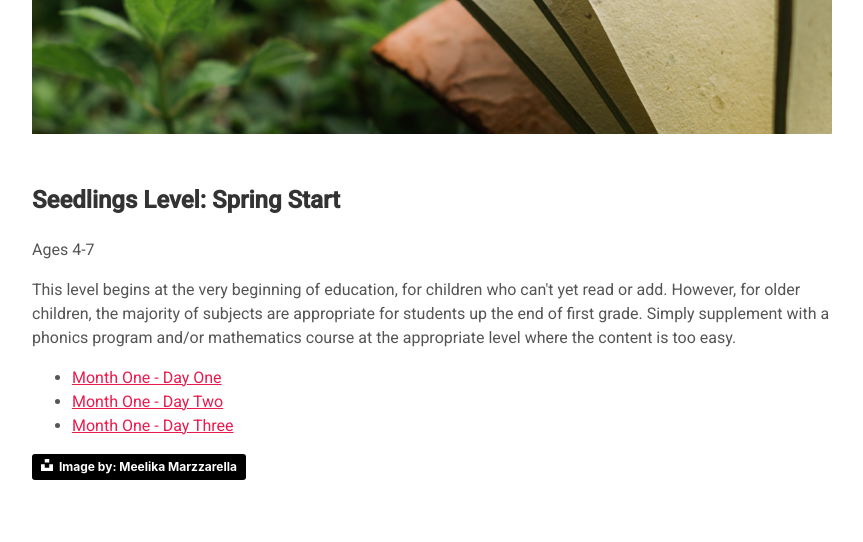
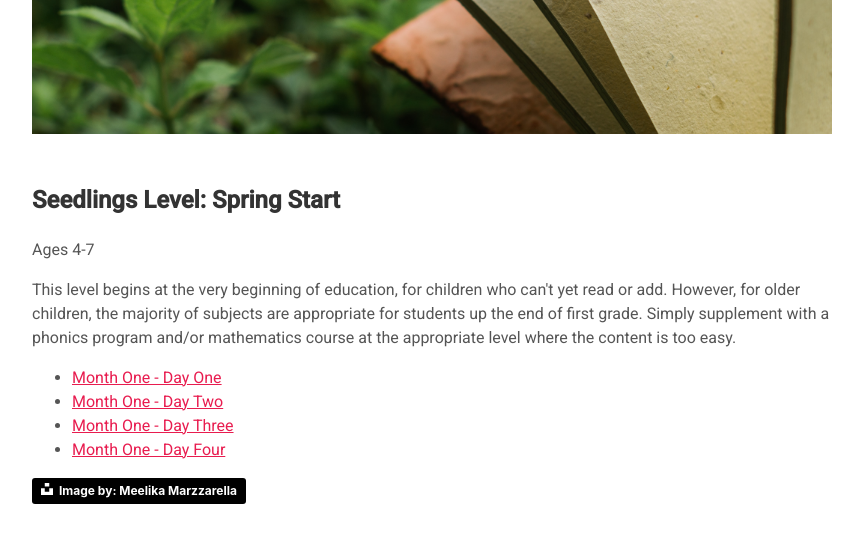
Before and after one commit to TaiWilkin/Course-of-Study, a plain HTML site: page index.html in a window 1280 px wide. Shown: the part 224-766 px from the top of the page, without its empty margins (208-1071 px from the left). Drawn offline with Linux system fonts and the light colour scheme.

Commit message:
day four

```diff
--- a/index.html
+++ b/index.html
@@ -32,6 +32,10 @@
           Month One - Day Three
         </a>
       </li>
+      <li>
+        <a href="https://docs.google.com/document/d/e/2PACX-1vQTlZtYD9gUQQ88i8GqUAOMWTrD7oT4DBzKWZOvw88Pj4JuPzQw6cX2jz5SmPfYJcwKAi3fpM5D707r/pub">
+          Month One - Day Four
+        </a>
     </ul>
     <a style="background-color:black;color:white;text-decoration:none;padding:4px 6px;font-family:-apple-system, BlinkMacSystemFont, &quot;San Francisco&quot;, &quot;Helvetica Neue&quot;, Helvetica, Ubuntu, Roboto, Noto, &quot;Segoe UI&quot;, Arial, sans-serif;font-size:12px;font-weight:bold;line-height:1.2;display:inline-block;border-radius:3px" href="https://unsplash.com/@moonlitlens?utm_medium=referral&amp;utm_campaign=photographer-credit&amp;utm_content=creditBadge" target="_blank" rel="noopener noreferrer" title="Download free do whatever you want high-resolution photos from Meelika Marzzarella"><span style="display:inline-block;padding:2px 3px"><svg xmlns="http://www.w3.org/2000/svg" style="height:12px;width:auto;position:relative;vertical-align:middle;top:-2px;fill:white" viewBox="0 0 32 32"><title>unsplash-logo</title><path d="M10 9V0h12v9H10zm12 5h10v18H0V14h10v9h12v-9z"></path></svg></span><span style="display:inline-block;padding:2px 3px">Image by: Meelika Marzzarella</span></a>
   </body>
```
